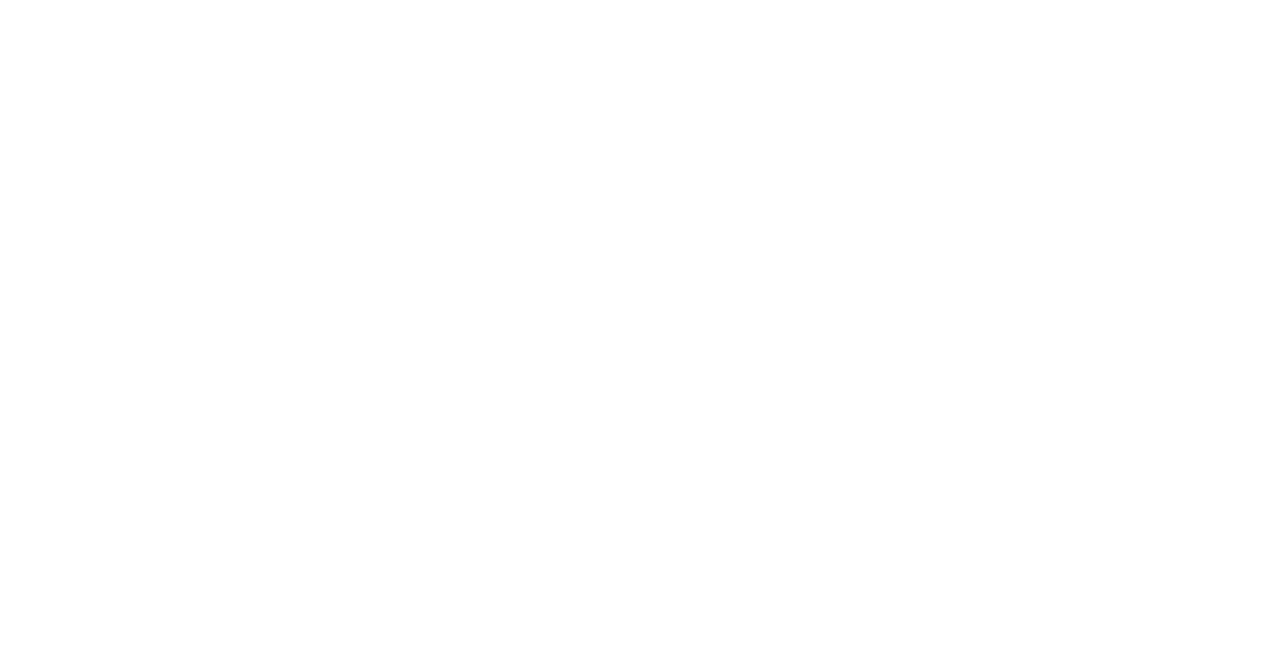
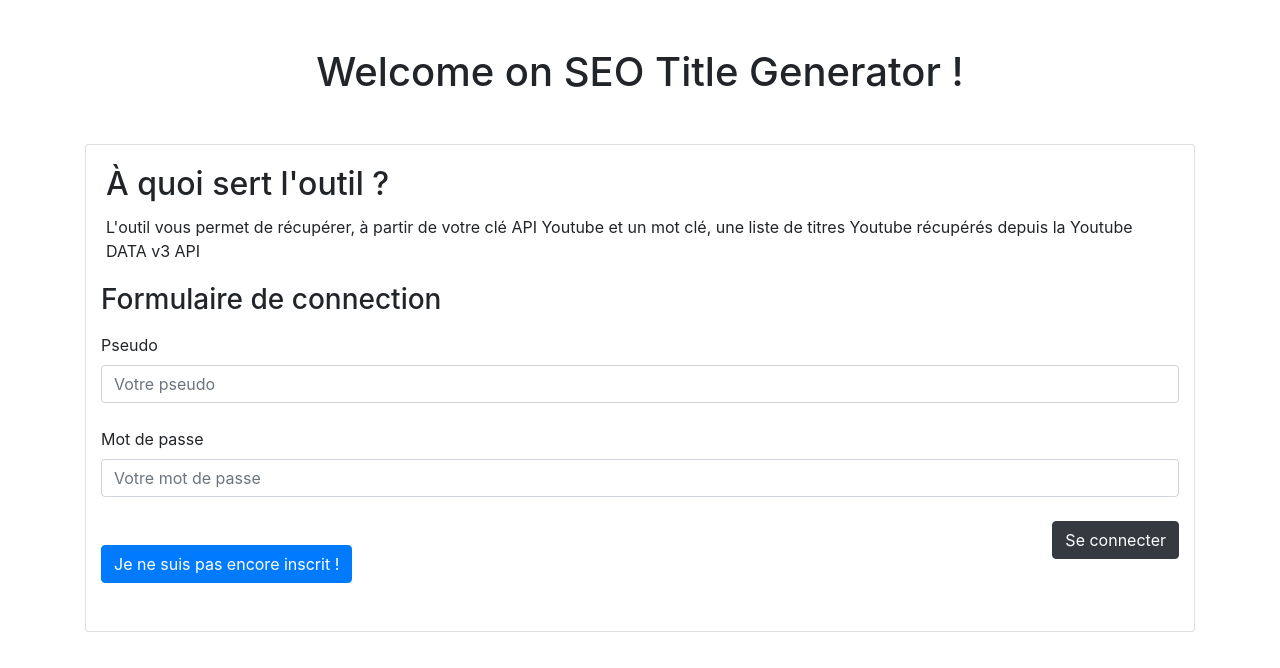
Before and after one commit to OtherCompte/TitleManager, a React (Create React App) app in the folder frontend/: page / in a window 1280 px wide. Shown: the top 668 px of the page. Built offline with nearby package versions, Linux system fonts and the light colour scheme.

Commit message:
2 states - connected and unconnected - connected display dashboard - unconnected display login form and register form

```diff
--- a/frontend/package.json
+++ b/frontend/package.json
@@ -13,6 +13,7 @@
     "react-dom": "^17.0.1",
     "react-hook-form": "^6.14.1",
     "react-redux": "^7.2.2",
+    "react-router": "^5.2.0",
     "react-router-dom": "^5.2.0",
     "react-scripts": "4.0.1",
     "redux": "^4.0.5",
--- /dev/null
+++ b/frontend/public/index.css
@@ -0,0 +1,3 @@
+body {
+    background-color: blue;
+}
--- a/frontend/src/App.js
+++ b/frontend/src/App.js
@@ -1,14 +1,45 @@
-import { BrowserRouter as Router, Route, Switch, Redirect} from "react-router-dom"
+import React, { useState } from 'react'
+import Connected from "./components/connected/Connected"
+import NonConnected from './components/nonConnected/NonConnected';
 
-function App() {
+export default function App() {
+
+  const [ userConnected, setUserConnected ] = useState({
+    isConnected: false,
+    id: ""
+  })
+
+  const connectUser = (id) => {
+    setUserConnected({
+      isConnected: true,
+      id: id
+    })
+  }
+
+  const disconnectUser = () => {
+    setUserConnected({
+      isConnected: false,
+      id: ""
+    })
+  }
+
+
   return (
-    <Router>
-      <div className="App">
-
-      </div>
-
-    </Router>
-  );
+    <>
+    {userConnected.isConnected ? (
+      <>
+        <Connected
+        key={userConnected.id}
+        id={userConnected.id}
+        disUser={disconnectUser}
+        />
+      </>
+    ) : (
+      <>
+        <NonConnected
+        conUser={connectUser}/>
+      </>
+    )}
+    </>
+  )
 }
-
-export default App;
--- /dev/null
+++ b/frontend/src/components/connected/Connected.js
@@ -0,0 +1,9 @@
+import React from 'react'
+
+export default function Connected({ id }) {
+    return (
+        <div>
+            Hey You're connected {id}
+        </div>
+    )
+}
--- /dev/null
+++ b/frontend/src/components/nonConnected/Login.js
@@ -0,0 +1,64 @@
+import React, {useState} from 'react'
+import { useForm } from "react-hook-form";
+import { useSelector, useDispatch } from "react-redux"
+
+export default function Login({ connect, changeRegisteR }) {
+
+    const [ userExist, setUserExist ] = useState(true)
+
+    // Hook Form for easy onSubmit
+    const { register, handleSubmit } = useForm();
+
+    const { users } = useSelector(state => ({
+        ...state.UserReducer
+    }))
+
+    const dispatch = useDispatch();
+
+    const onSubmit = (data) => {
+        const searchUser = users.filter(user => user.pseudo === data.pseudo && user.password === data.password)
+        if(searchUser.length === 1) {
+            connect(searchUser[0].id)
+        } else {
+            setUserExist(false)
+        }
+    }
+
+    return (
+        <div className="container">
+            <h3 className="mb-3">Formulaire de connection</h3>
+            <form onSubmit={handleSubmit(onSubmit)} className="mb-5">
+                <div className="mb-4">
+
+
+                    {/* Le pseudo */}
+                    <label className="form-label">Pseudo</label>
+                    <input ref={register} placeholder="Votre pseudo" type="text" name="pseudo" className="form-control" />
+
+
+                </div>
+
+                <div className="mb-4">
+
+
+                    {/* Le mot de passe*/}
+                    <label className="form-label">Mot de passe</label>
+                    <input ref={register} placeholder="Votre mot de passe" type="password" name="password" className="form-control"/>
+
+
+                </div>
+                {!userExist ? (
+                    <div class="alert alert-danger" role="alert">
+                    Cette utilisateur n'existe pas dans notre base
+                  </div>
+                ) : null}
+
+                {/*SUBMIT*/}
+                <button className="btn btn-dark" style={{float: "right"}}>Se connecter</button>
+
+
+            </form>
+            <button className="mb-5 btn btn-primary" onClick={() => changeRegisteR()}>Je ne suis pas encore inscrit !</button>
+        </div>
+    )
+}
--- /dev/null
+++ b/frontend/src/components/nonConnected/NonConnected.js
@@ -0,0 +1,38 @@
+import React, { useState } from 'react'
+import Login from "./Login";
+import SignIn from "./SignIn";
+
+export default function NonConnected({ conUser }) {
+
+    const [ isRegister, setIsRegister ] = useState(true)
+
+    const changeRegister = () => {
+        setIsRegister(!isRegister)
+    }
+
+    return (
+        <div className="container mt-5">
+            <h1 className="text-center">Welcome on SEO Title Generator !</h1>
+            <div className="card mb-3 mt-5">
+                <div className="card-body">
+                    <h2 className="card-title">À quoi sert l'outil ?</h2>
+                    <p className="card-text">L'outil vous permet de récupérer, à partir de votre clé API Youtube et un mot clé, une liste de titres Youtube récupérés depuis la Youtube DATA v3 API</p>
+                </div>
+                {isRegister ? (
+                    <>
+                        <Login
+                        changeRegisteR={changeRegister}
+                        connect={conUser}
+                        />
+                    </>
+                ) : (
+                    <>
+                        <SignIn
+                        changeRegisteR={changeRegister}
+                        />
+                    </>
+                )}
+            </div>
+        </div>
+    )
+}
--- /dev/null
+++ b/frontend/src/components/nonConnected/SignIn.js
@@ -0,0 +1,84 @@
+import React, { useState } from 'react'
+import { useForm } from "react-hook-form";
+import { useSelector, useDispatch } from "react-redux"
+import { v4 as uuidv4} from "uuid";
+
+export default function SignIn({ changeRegisteR }) {
+
+    const [ emailExist, setEmailExist ] = useState(false)
+
+    // Hook Form for easy onSubmit
+    const { register, handleSubmit } = useForm();
+
+    const { users } = useSelector(state => ({
+        ...state.UserReducer
+    }))
+
+    const dispatch = useDispatch();
+
+    const onSubmit = (data) => {
+        const emailExist = users.filter(user => user.email === data.email)
+        if(emailExist.length === 0) {
+            dispatch({
+                type: "REGISTER",
+                payload: {
+                    id: uuidv4(),
+                    pseudo: data.pseudo,
+                    email: data.email,
+                    password: data.password,
+                    created_at: new Date().toLocaleString()
+                }
+            })
+            changeRegisteR()
+            setEmailExist(false)
+        } else {
+            setEmailExist(true)
+        }
+    }
+
+    return (
+        <div className="container">
+            <h3>Formulaire d'inscription</h3>
+            <form onSubmit={handleSubmit(onSubmit)} className="mb-4">
+                <div className="mb-3">
+
+
+                    {/* Le pseudo */}
+                    <label className="form-label">Pseudo</label>
+                    <input ref={register} placeholder="Votre pseudo" type="text" name="pseudo" className="form-control" />
+
+
+                </div>
+                <div className="mb-3">
+
+
+                    {/* L'email */}
+                    <label className="form-label">Email</label>
+                    <input ref={register} placeholder="Votre email" type="email" name="email" className="form-control"/>
+                    {emailExist ? (
+                        <div class="mt-3 alert alert-danger" role="alert">
+                        Cette adresse email existe déjà dans notre base
+                      </div>
+                    ) : null}
+
+                </div>
+                <div className="mb-3">
+
+
+                    {/* Le mot de passe*/}
+                    <label className="form-label">Mot de passe</label>
+                    <input ref={register} placeholder="Votre mot de passe" type="password" name="password" className="form-control"/>
+
+
+                </div>
+
+
+                {/*SUBMIT*/}
+                <button className="btn btn-dark" style={{float: "right"}}>S'inscrire</button>
+
+
+            </form>
+            <button className="mb-4 btn btn-primary" onClick={() => changeRegisteR()}>Je suis déjà inscrit !</button>
+        </div>
+    )
+}
--- /dev/null
+++ b/frontend/src/reducers/UserReducer.js
@@ -0,0 +1,28 @@
+const INITIAL_STATE = {
+    users: [
+        // {
+        //     id: "un id",
+        //     pseudo: "pseudo",
+        //     email: "fbouazza.pro@gmail.com",
+        //     password: "un mot de passe",
+        //     created_at: "date"
+        // }
+    ]
+}
+
+function UserReducer(state = INITIAL_STATE, action) {
+    switch(action.type) {
+        case "REGISTER":
+            return {
+                ...state,
+                users: [
+                    action.payload,
+                    ...state.users
+                ]
+            }
+        default:
+            return state;
+    }
+}
+
+export default UserReducer;
--- /dev/null
+++ b/frontend/src/store/store.js
@@ -0,0 +1,14 @@
+import { combineReducers, createStore } from "redux";
+import UserReducer from "../reducers/UserReducer";
+
+// Concat all Reducer on rootReducer
+const rootReducer = combineReducers({
+
+    // User Gestion
+    UserReducer
+})
+
+// Create store with rootReducer
+const store = createStore(rootReducer);
+
+export default store;
```
Also changed, not shown: frontend/src/index.js (+5 -2 lines), 1 other file (tests, documents, lock files or other folders).
